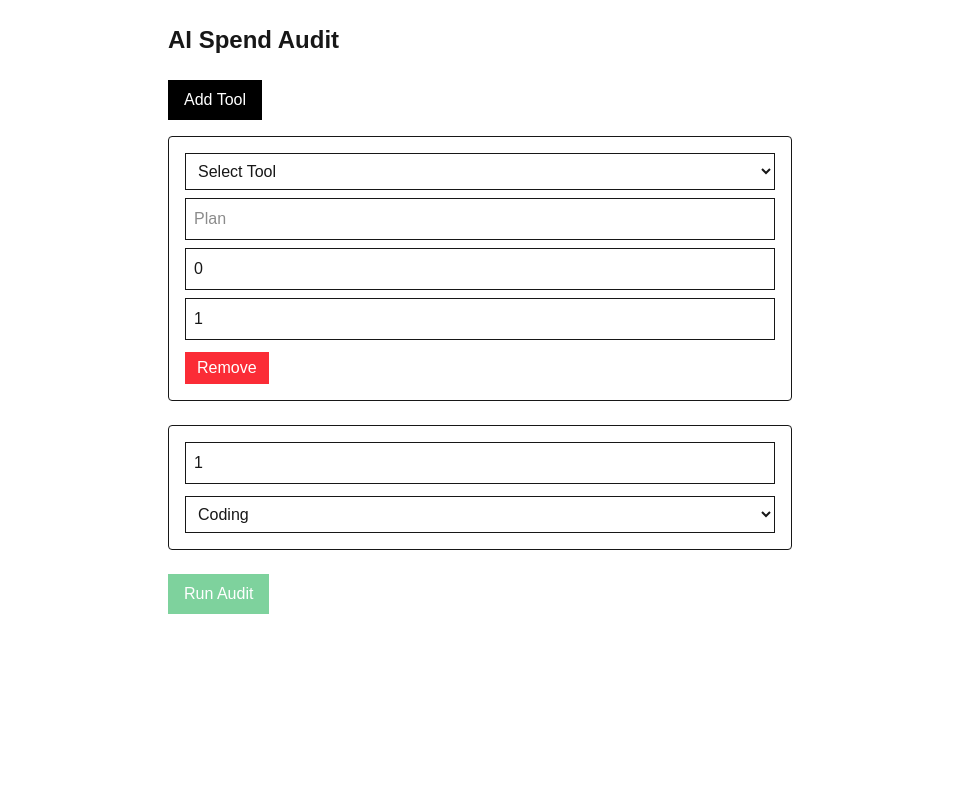
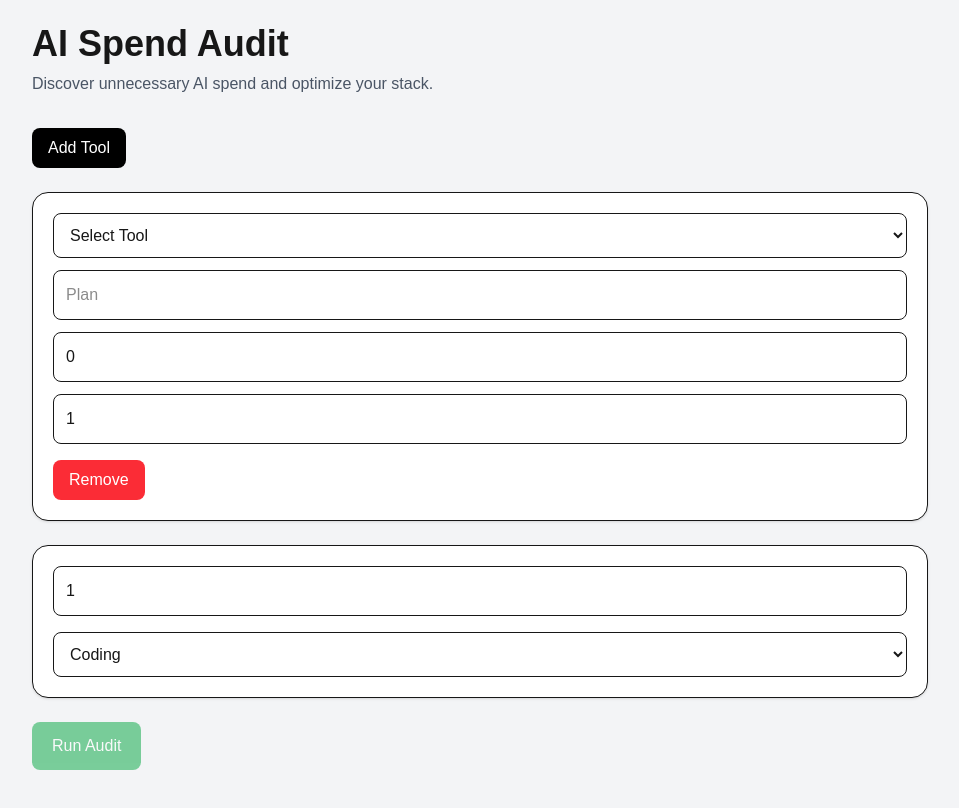
Before and after one commit to Adaarrssh/AI-Spend-audit, a Next.js app: page / in a window 1280 px wide. Both pictures are taken after a click on the button "Add Tool". Shown: the top 808 px of the page, without its empty margins (160-1119 px from the left). Built offline with nearby package versions, Linux system fonts and the light colour scheme.

Commit message:
feat: add AI-generated optimization summary section

```diff
--- /dev/null
+++ b/app/api/summary/routes.ts
@@ -0,0 +1,39 @@
+import OpenAI from "openai";
+
+const openai = new OpenAI({
+  apiKey: process.env.OPENAI_API_KEY,
+});
+
+export async function POST(req: Request) {
+  try {
+    const body = await req.json();
+
+    const prompt = `
+You are an AI infrastructure cost consultant.
+
+Analyze this AI tool spend audit and provide a short 100-word optimization summary.
+
+Audit:
+${JSON.stringify(body.results)}
+`;
+
+    const response = await openai.chat.completions.create({
+      model: "gpt-4.1-mini",
+      messages: [
+        {
+          role: "user",
+          content: prompt,
+        },
+      ],
+    });
+
+    return Response.json({
+      summary: response.choices[0].message.content,
+    });
+  } catch {
+    return Response.json({
+      summary:
+        "Your stack has optimization opportunities. Consider reducing unnecessary team plans and consolidating overlapping AI subscriptions.",
+    });
+  }
+}
--- a/app/page.tsx
+++ b/app/page.tsx
@@ -2,6 +2,7 @@
 
 import { useEffect, useState } from "react";
 import { runAudit } from "@/lib/audit";
+
 type Tool = {
   name: string;
   plan: string;
@@ -14,6 +15,8 @@ export default function Home() {
   const [teamSize, setTeamSize] = useState(1);
   const [useCase, setUseCase] = useState("coding");
   const [results, setResults] = useState<any[]>([]);
+  const [summary, setSummary] = useState("");
+
   const toolOptions = [
     "ChatGPT",
     "Claude",
@@ -24,9 +27,11 @@ export default function Home() {
 
   useEffect(() => {
     const saved = localStorage.getItem("auditData");
+
     if (saved) {
       try {
         const parsed = JSON.parse(saved);
+
         setTools(parsed.tools || []);
         setTeamSize(parsed.teamSize || 1);
         setUseCase(parsed.useCase || "coding");
@@ -37,12 +42,24 @@ export default function Home() {
   useEffect(() => {
     localStorage.setItem(
       "auditData",
-      JSON.stringify({ tools, teamSize, useCase }),
+      JSON.stringify({
+        tools,
+        teamSize,
+        useCase,
+      }),
     );
   }, [tools, teamSize, useCase]);
 
   const addTool = () => {
-    setTools([...tools, { name: "", plan: "", spend: 0, seats: 1 }]);
+    setTools([
+      ...tools,
+      {
+        name: "",
+        plan: "",
+        spend: 0,
+        seats: 1,
+      },
+    ]);
   };
 
   const removeTool = (index: number) => {
@@ -52,30 +69,51 @@ export default function Home() {
 
   const updateTool = (index: number, key: string, value: any) => {
     const updated = [...tools];
-    updated[index] = { ...updated[index], [key]: value };
+
+    updated[index] = {
+      ...updated[index],
+      [key]: value,
+    };
+
     setTools(updated);
   };
 
   const validTools = tools.filter((t) => t.name && t.plan);
 
+  const totalSavings = results.reduce((acc, curr) => acc + curr.savings, 0);
+
+  const annualSavings = totalSavings * 12;
+
   return (
-    <div className="min-h-screen p-6 max-w-2xl mx-auto">
-      <h1 className="text-2xl font-bold mb-6">AI Spend Audit</h1>
+    <div className="min-h-screen bg-gray-100 p-6">
+      <div className="max-w-4xl mx-auto">
+        <div className="mb-8">
+          <h1 className="text-4xl font-bold mb-2">AI Spend Audit</h1>
 
-      <button onClick={addTool} className="bg-black text-white px-4 py-2 mb-4">
+          <p className="text-gray-600">
+            Discover unnecessary AI spend and optimize your stack.
+          </p>
+        </div>
+
+        <button
+          onClick={addTool}
+          className="bg-black text-white px-4 py-2 rounded-lg mb-6"
+        >
           Add Tool
         </button>
 
         {tools.map((tool, i) => (
-        <div key={i} className="border p-4 mb-4 rounded">
+          <div
+            key={i}
+            className="bg-white border rounded-2xl p-5 shadow-sm mb-4"
+          >
             <select
               value={tool.name}
-            onChange={(e) =>
-              updateTool(i, "spend", Math.max(0, Number(e.target.value)))
-            }
-            className="border p-2 w-full mb-2"
+              onChange={(e) => updateTool(i, "name", e.target.value)}
+              className="border p-3 w-full mb-3 rounded-lg"
             >
               <option value="">Select Tool</option>
+
               {toolOptions.map((t) => (
                 <option key={t}>{t}</option>
               ))}
@@ -85,7 +123,7 @@ export default function Home() {
               placeholder="Plan"
               value={tool.plan}
               onChange={(e) => updateTool(i, "plan", e.target.value)}
-            className="border p-2 w-full mb-2"
+              className="border p-3 w-full mb-3 rounded-lg"
             />
 
             <input
@@ -95,7 +133,7 @@ export default function Home() {
               onChange={(e) =>
                 updateTool(i, "spend", Math.max(0, Number(e.target.value)))
               }
-            className="border p-2 w-full mb-2"
+              className="border p-3 w-full mb-3 rounded-lg"
             />
 
             <input
@@ -105,31 +143,31 @@ export default function Home() {
               onChange={(e) =>
                 updateTool(i, "seats", Math.max(1, Number(e.target.value)))
               }
-            className="border p-2 w-full mb-3"
+              className="border p-3 w-full mb-4 rounded-lg"
             />
 
             <button
               onClick={() => removeTool(i)}
-            className="bg-red-500 text-white px-3 py-1"
+              className="bg-red-500 text-white px-4 py-2 rounded-lg"
             >
               Remove
             </button>
           </div>
         ))}
 
-      <div className="border p-4 mt-6 rounded">
+        <div className="bg-white border rounded-2xl p-5 shadow-sm mt-6">
           <input
             type="number"
             value={teamSize}
             onChange={(e) => setTeamSize(Math.max(1, Number(e.target.value)))}
-          className="border p-2 w-full mb-3"
+            className="border p-3 w-full mb-4 rounded-lg"
             placeholder="Team Size"
           />
 
           <select
             value={useCase}
             onChange={(e) => setUseCase(e.target.value)}
-          className="border p-2 w-full"
+            className="border p-3 w-full rounded-lg"
           >
             <option value="coding">Coding</option>
             <option value="writing">Writing</option>
@@ -140,30 +178,102 @@ export default function Home() {
 
         <div className="mt-6">
           <button
-          onClick={() => {
+            onClick={async () => {
               const auditResults = runAudit(validTools, teamSize, useCase);
 
               setResults(auditResults);
+
+              const response = await fetch("/api/summary", {
+                method: "POST",
+                headers: {
+                  "Content-Type": "application/json",
+                },
+                body: JSON.stringify({
+                  results: auditResults,
+                }),
+              });
+
+              const data = await response.json();
+
+              setSummary(data.summary);
             }}
             disabled={validTools.length === 0}
-          className="bg-green-600 text-white px-4 py-2 disabled:opacity-50"
+            className="bg-green-600 text-white px-5 py-3 rounded-lg disabled:opacity-50"
           >
             Run Audit
           </button>
-        <div className="mt-8">
+        </div>
+
+        {results.length > 0 && (
+          <div className="bg-white rounded-2xl shadow-sm p-6 mb-6 border mt-8">
+            <p className="text-sm text-gray-500 mb-2">Estimated Savings</p>
+
+            <h2 className="text-5xl font-bold text-green-600">
+              ${totalSavings}/mo
+            </h2>
+
+            <p className="text-lg text-gray-700 mt-2">
+              ${annualSavings} saved annually
+            </p>
+
+            {totalSavings >= 500 && (
+              <div className="mt-4 p-4 bg-green-50 rounded-xl border border-green-200">
+                <p className="font-medium">
+                  You may qualify for additional infrastructure savings through
+                  Credex.
+                </p>
+
+                <button className="mt-3 bg-black text-white px-4 py-2 rounded-lg">
+                  Book Credex Consultation
+                </button>
+              </div>
+            )}
+          </div>
+        )}
+        {summary && (
+          <div className="bg-white border rounded-2xl p-5 shadow-sm mb-6">
+            <h2 className="text-xl font-semibold mb-3">
+              AI Optimization Summary
+            </h2>
+
+            <p className="text-gray-700 leading-7">{summary}</p>
+          </div>
+        )}
+        <div className="mt-8 space-y-4">
           {results.map((result, i) => (
-            <div key={i} className="border p-4 mb-3 rounded">
-              <h2 className="font-bold text-lg">{result.tool}</h2>
+            <div key={i} className="bg-white border rounded-2xl p-5 shadow-sm">
+              <div className="flex items-center justify-between mb-3">
+                <h2 className="text-xl font-semibold">{result.tool}</h2>
 
-              <p>Current Spend: ${result.currentSpend}</p>
+                <span className="text-green-600 font-bold text-lg">
+                  ${result.savings} saved
+                </span>
+              </div>
 
-              <p>Recommended: {result.recommendedPlan}</p>
+              <div className="space-y-1 text-sm">
+                <p>
+                  Current Spend:
+                  <span className="font-medium ml-2">
+                    ${result.currentSpend}
+                  </span>
+                </p>
 
-              <p>New Cost: ${result.recommendedCost}</p>
+                <p>
+                  Recommended Plan:
+                  <span className="font-medium ml-2">
+                    {result.recommendedPlan}
+                  </span>
+                </p>
 
-              <p>Savings: ${result.savings}</p>
+                <p>
+                  New Estimated Cost:
+                  <span className="font-medium ml-2">
+                    ${result.recommendedCost}
+                  </span>
+                </p>
+              </div>
 
-              <p className="mt-2 text-sm text-gray-600">{result.reason}</p>
+              <p className="mt-4 text-gray-600 text-sm">{result.reason}</p>
             </div>
           ))}
         </div>
--- a/package.json
+++ b/package.json
@@ -10,6 +10,7 @@
   },
   "dependencies": {
     "next": "16.2.6",
+    "openai": "^6.37.0",
     "react": "19.2.4",
     "react-dom": "19.2.4"
   },
```
Also changed, not shown: 1 other file (tests, documents, lock files or other folders). Lines whose indentation alone changed are shown as unchanged.
